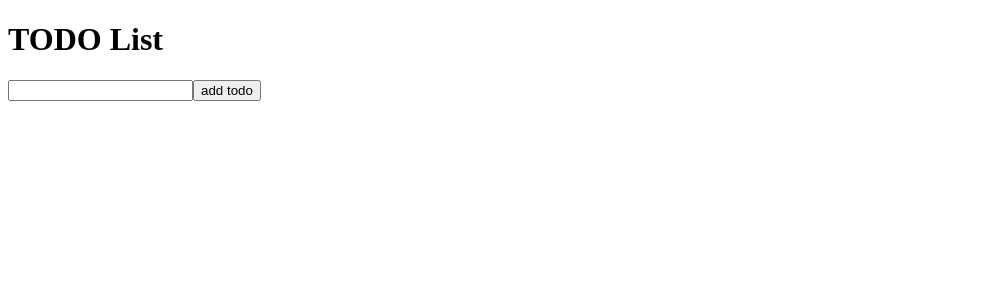
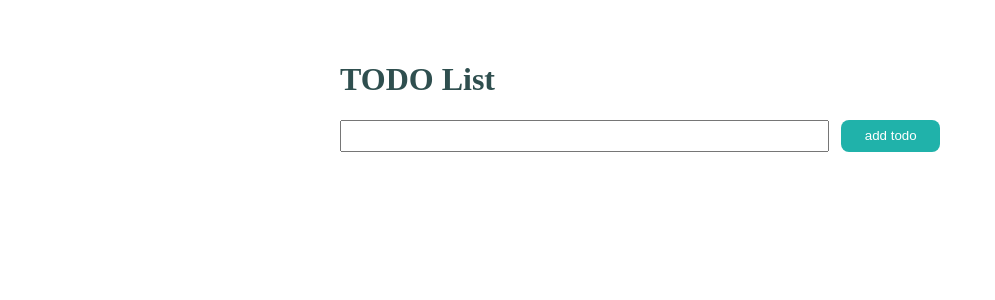
Before and after one commit to perzikanz/learn-nuxt-v4, a Nuxt app: page /todo in a window 1280 px wide. Shown: the top 300 px of the page, without its empty margins (0-995 px from the left). Built offline with nearby package versions, Linux system fonts and the light colour scheme.

Commit message:
スタイルを追加

```diff
--- a/app/components/AddTodo.vue
+++ b/app/components/AddTodo.vue
@@ -1,5 +1,5 @@
 <script setup lang="ts">
-import { ref } from 'vue'
+import { ref } from "vue"
 
 const emit = defineEmits<{
   onSubmit: [value: string]
@@ -9,8 +9,32 @@ const text = ref("")
 </script>
 
 <template>
-  <div>
-    <input v-model="text" name="text"/>
-    <button @click="emit('onSubmit', text)">add todo</button>
+  <div class="inputContainer">
+    <input v-model="text" name="text" class="textInput" />
+    <button @click="emit('onSubmit', text)" class="addButton">add todo</button>
   </div>
 </template>
+
+<style scoped>
+.inputContainer {
+  display: flex;
+  gap: 12px;
+  width: 100%;
+  height: 32px;
+}
+
+.textInput {
+  width: 100%;
+}
+
+.addButton {
+  width: 120px;
+  background: lightseagreen;
+  color: #fff;
+  border: none;
+  border-radius: 8px;
+  &:hover {
+    opacity: 0.8;
+  }
+}
+</style>
--- a/app/pages/todo.vue
+++ b/app/pages/todo.vue
@@ -1,10 +1,10 @@
 <script setup lang="ts">
-import { ref } from 'vue'
-const todoList = ref<null|{id:number,text:string}[]>(null)
+import { ref } from "vue"
+const todoList = ref<null | { id: number; text: string }[]>(null)
 
-const handleSubmit = (text:string)=>{
-  const todo = {id: Date.now(), text}
-  if(todoList.value){
+const handleSubmit = (text: string) => {
+  const todo = { id: Date.now(), text }
+  if (todoList.value) {
     todoList.value.push(todo)
     return
   }
@@ -13,10 +13,9 @@ const handleSubmit = (text:string)=>{
 }
 </script>
 
-
 <template>
-  <div>
-    <h1>TODO List</h1>
+  <div class="container">
+    <h1 class="title">TODO List</h1>
     <AddTodo @on-submit="handleSubmit" />
     <ul v-if="todoList">
       <li v-for="item in todoList" :key="item.id">
@@ -25,3 +24,15 @@ const handleSubmit = (text:string)=>{
     </ul>
   </div>
 </template>
+
+<style scoped>
+.container {
+  max-width: 600px;
+  margin: 0 auto;
+  padding: 2rem;
+}
+
+.title {
+  color: darkslategray;
+}
+</style>
```
